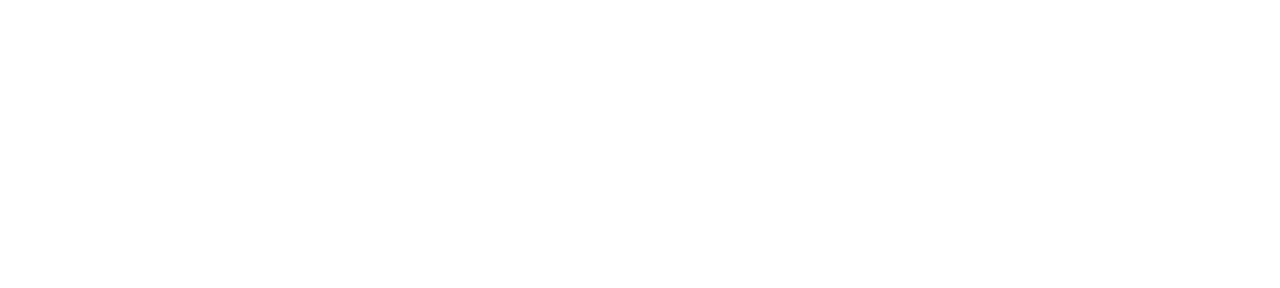
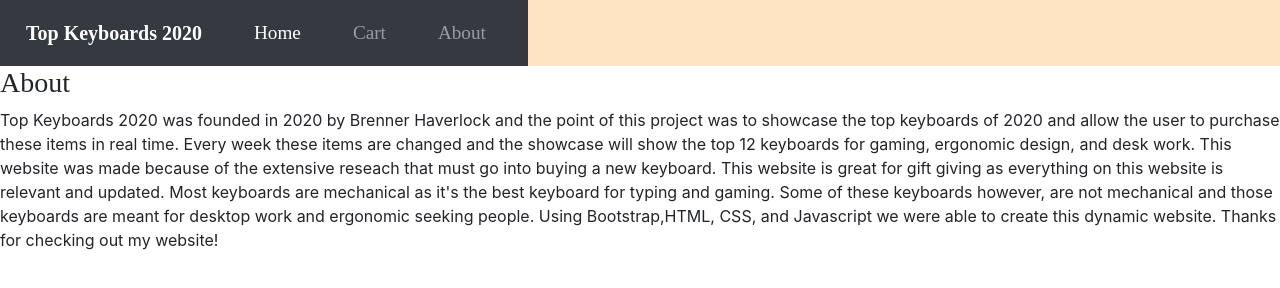
Before and after one commit to brennerhaverlock/Sprint3, a plain HTML site: page about.html in a window 1280 px wide. Drawn offline with nearby package versions, Linux system fonts and the light colour scheme.

Commit message:
added about page

```diff
--- a/about.html
+++ b/about.html
@@ -0,0 +1,43 @@
+<!DOCTYPE html>
+<html lang="en">
+<head>
+    <meta charset="UTF-8">
+    <meta name="viewport" content="width=device-width, initial-scale=1.0">
+    <title>About Page</title>
+    <link rel="stylesheet" href="/resources/css/styles.css">
+    <link rel="stylesheet" href="https://stackpath.bootstrapcdn.com/bootstrap/4.3.1/css/bootstrap.min.css" integrity="sha384-ggOyR0iXCbMQv3Xipma34MD+dH/1fQ784/j6cY/iJTQUOhcWr7x9JvoRxT2MZw1T" crossorigin="anonymous">
+
+</head>
+<body>
+    <header class= 'page-header'>
+
+        <nav class="navbar navbar-expand-lg navbar-dark bg-dark">
+          <a class="navbar-brand" href="#">Top Keyboards 2020</a>
+          <button class="navbar-toggler" type="button" data-toggle="collapse" data-target="#navbarNavDropdown" aria-controls="navbarNavDropdown" aria-expanded="false" aria-label="Toggle navigation">
+            <span class="navbar-toggler-icon"></span>
+          </button>
+          <div class="collapse navbar-collapse" id="navbarNavDropdown">
+            <ul class="navbar-nav">
+              <li class="nav-item active">
+                <a class="nav-link" href="index.html">Home <span class="sr-only">(current)</span></a>
+              </li>
+              <li class="nav-item">
+                <a class="nav-link" href="#cart-total">Cart</a>
+              </li>
+              <li class="nav-item">
+                <a class="nav-link" href="about.html">About</a>
+              </li>
+            </ul>
+          </div>
+        </nav>
+            </header>
+
+<h3> About </h3>
+<label>Top Keyboards 2020 was founded in 2020 by Brenner Haverlock and the point of this project was to showcase the top keyboards of 2020 and allow the user to purchase these items in real time.
+    Every week these items are changed and the showcase will show the top 12 keyboards for gaming, ergonomic design, and desk work. This website was made because of the extensive reseach that must go into buying a new keyboard.
+    This website is great for gift giving as everything on this website is relevant and updated. Most keyboards are mechanical as it's the best keyboard for typing and gaming. Some of these keyboards however, are not mechanical and those keyboards are meant for desktop work and ergonomic seeking people. Using Bootstrap,HTML, CSS, and Javascript we were able to create this dynamic
+    website. Thanks for checking out my website!
+</label>
+
+</body>
+</html>
```
Also changed, not shown: index.html (+1 -1 lines).
